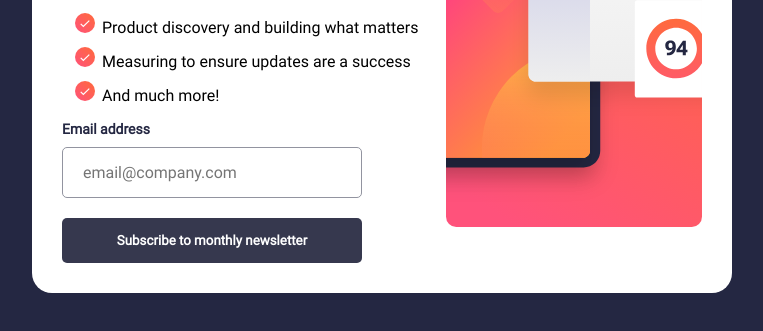
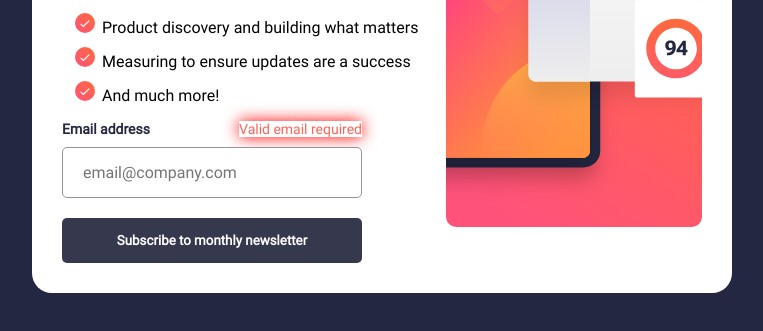
Before and after one commit to burningbeattle/Newsletter-Signup-Form-with-success-message, a plain HTML site: page index.html in a window 1280 px wide. Shown: the part 345-676 px from the top of the page, without its empty margins (258-1021 px from the left). Drawn offline with Linux system fonts and the light colour scheme.

Commit message:
Update style.css

```diff
--- a/style.css
+++ b/style.css
@@ -66,7 +66,7 @@ label {
 .error-message {
     font-size: 14px;
     color: hsl(4, 100%, 67%);
-    display: none;
+      box-shadow:0 0 1rem red;
 }
 
 input {
```
